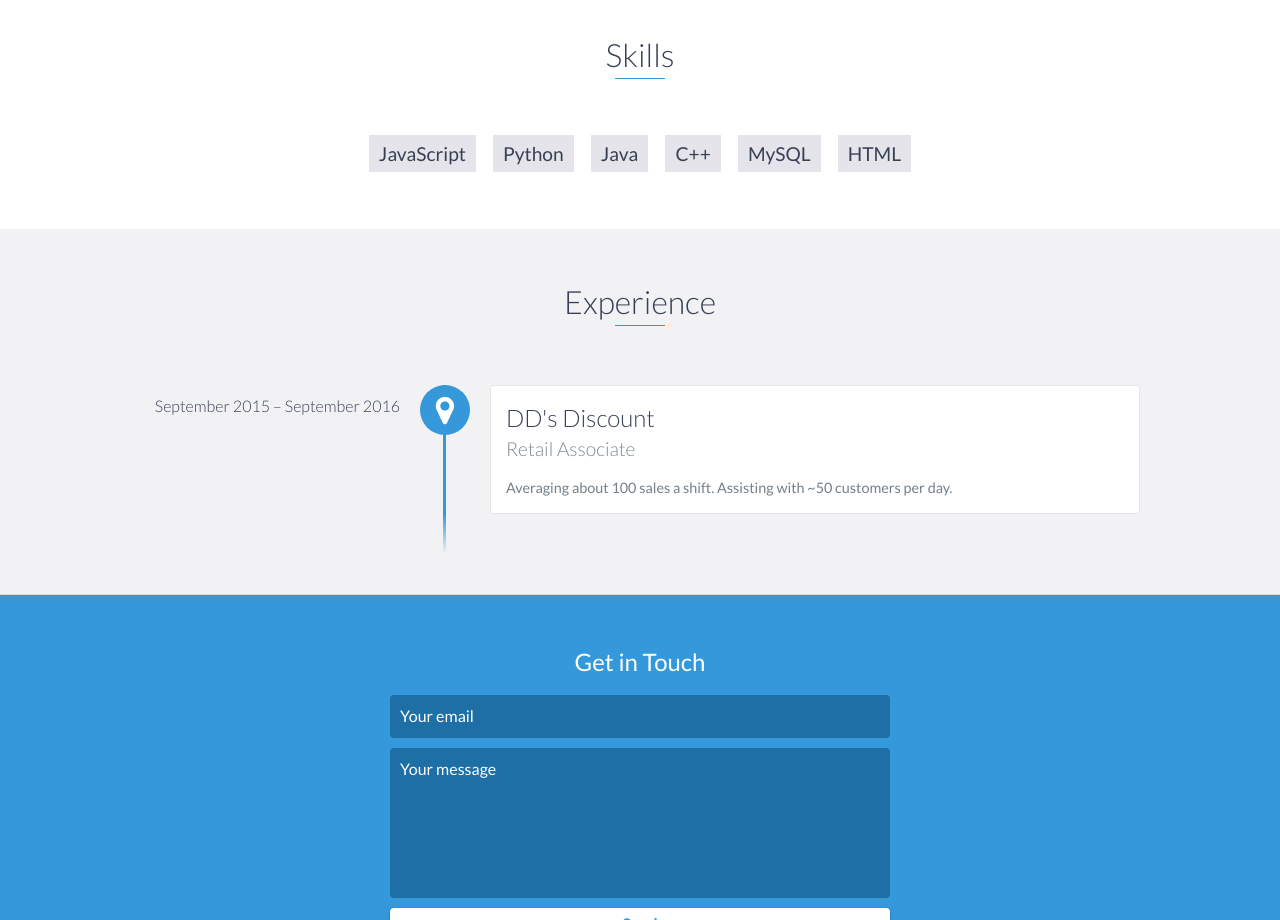
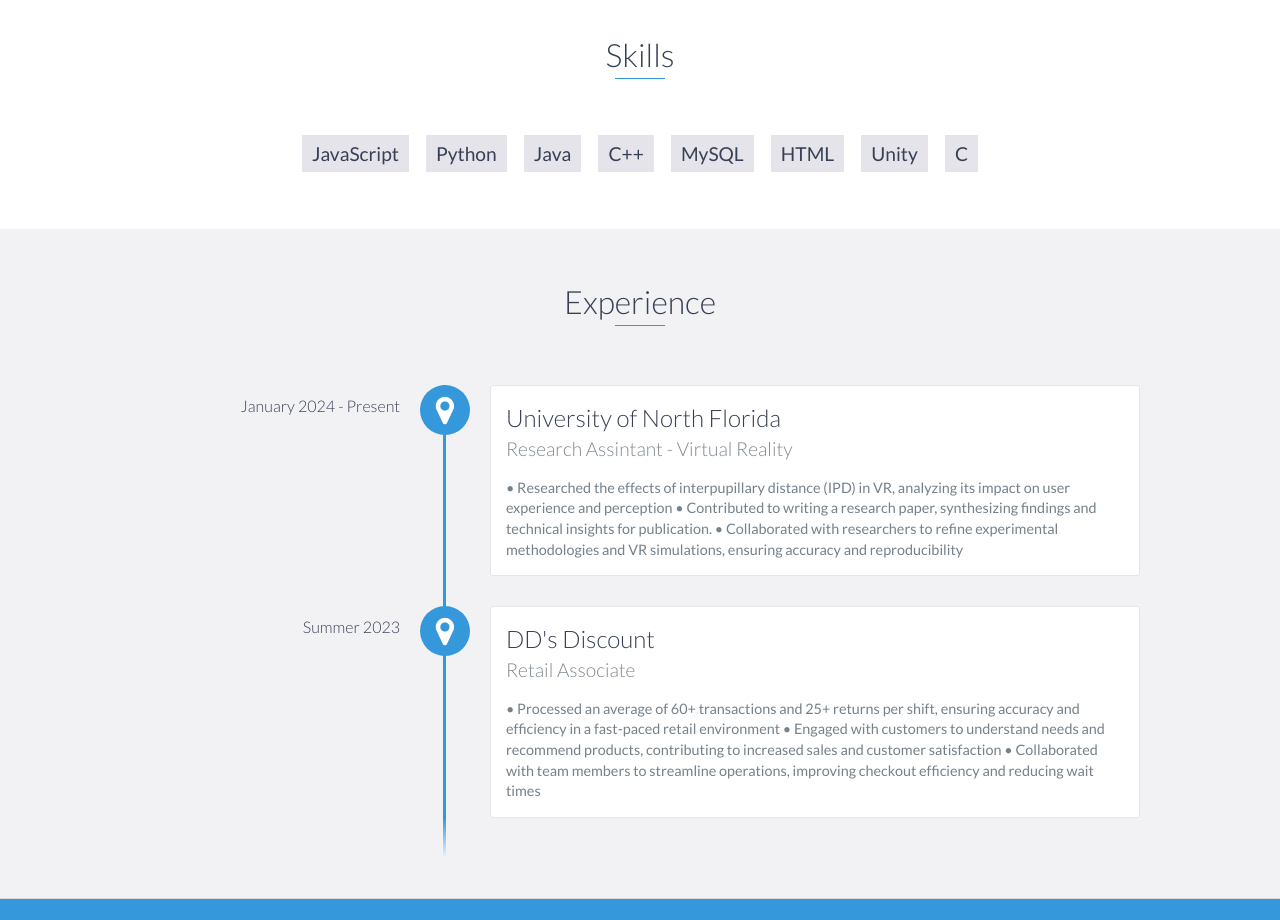
Before and after one commit to Taytor-tot/Taytor-tot.github.io, a plain HTML site: page index.html in a window 1280 px wide. Shown: the part 1880-2800 px from the top of the page. Drawn offline with nearby package versions, Linux system fonts and the light colour scheme.

Commit message:
Update index.html
Added to job section and fixed some mistakes in date/times
Added to skills section
Updated picture for project section

```diff
--- a/index.html
+++ b/index.html
@@ -73,7 +73,7 @@
                 </div>
                 <div class="col-md-8">
                     <p>
-                        I'm attending University of North Florida for a Bachelors of Science in Information Technology. I have an interest in both the Data Analytic field and Software Engineering. I have worked on a VR project, creating a virtual tour with audio dialogue along with my group members. I was also apart of a research team studying the distance perception in VR.
+                        I'm attending University of North Florida for a Bachelors of Science in Information Technology. I have an interest in both the Data Analytic field and Software Engineering. I am currently working on side projects and certifications outside of school. When I am not being a full-time student I like to fill my time with music production and video games.
                     </p>
                 </div>
             </div>
@@ -166,6 +166,8 @@
             <li>C++</li>
             <li>MySQL</li>
 	    <li>HTML</li>
+            <li>Unity</li>
+	    <li>C</li>
         </ul>
     </div>
     <!-- End #skills -->
@@ -173,21 +175,27 @@
    <div id="experience" class="background-alt">
         <h2 class="heading">Experience</h2>
         <div id="experience-timeline">
-            <div data-date="September 2015 – September 2016">
+            <div data-date="January 2024 - Present">
+                <h3>University of North Florida</h3>
+                <h4>Research Assintant - Virtual Reality</h4>
+                <p>
+                    •	Researched the effects of interpupillary distance (IPD) in VR, analyzing its impact on user experience and perception
+		    •	Contributed to writing a research paper, synthesizing findings and technical insights for publication.
+		    •	Collaborated with researchers to refine experimental methodologies and VR simulations, ensuring accuracy and reproducibility
+
+                </p>
+            </div>
+	    <div data-date="Summer 2023">
                 <h3>DD's Discount</h3>
                 <h4>Retail Associate</h4>
                 <p>
-                    Averaging about 100 sales a shift. Assisting with ~50 customers per day.
+                    •	Processed an average of 60+ transactions and 25+ returns per shift, ensuring accuracy and efficiency in a fast-paced retail environment
+		    •	Engaged with customers to understand needs and recommend products, contributing to increased sales and customer satisfaction
+		    •	Collaborated with team members to streamline operations, improving checkout efficiency and reducing wait times
                 </p>
             </div>
 		<!--
-            <div data-date="September 2015 – September 2016">
-                <h3>Employer Name</h3>
-                <h4>Job Title</h4>
-                <p>
-                    Lorem ipsum dolor sit amet, consectetur adipiscing elit. Curabitur in iaculis ex. Etiam volutpat laoreet urna. Morbi ut tortor nec nulla commodo malesuada sit amet vel lacus. Fusce eget efficitur libero. Morbi dapibus porta quam laoreet placerat.
-                </p>
-            </div>
+
 
             <div data-date="September 2015 – September 2016">
                 <h3>Employer Name</h3>
```
